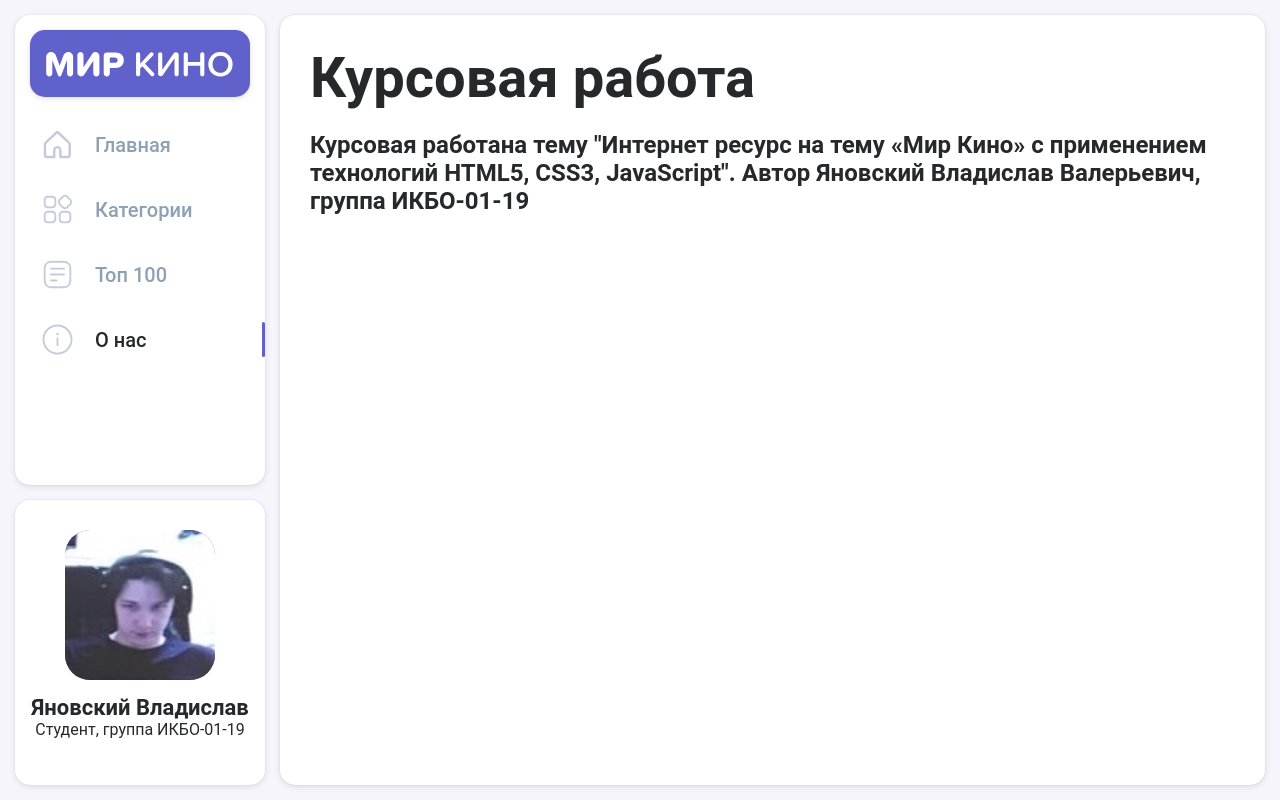
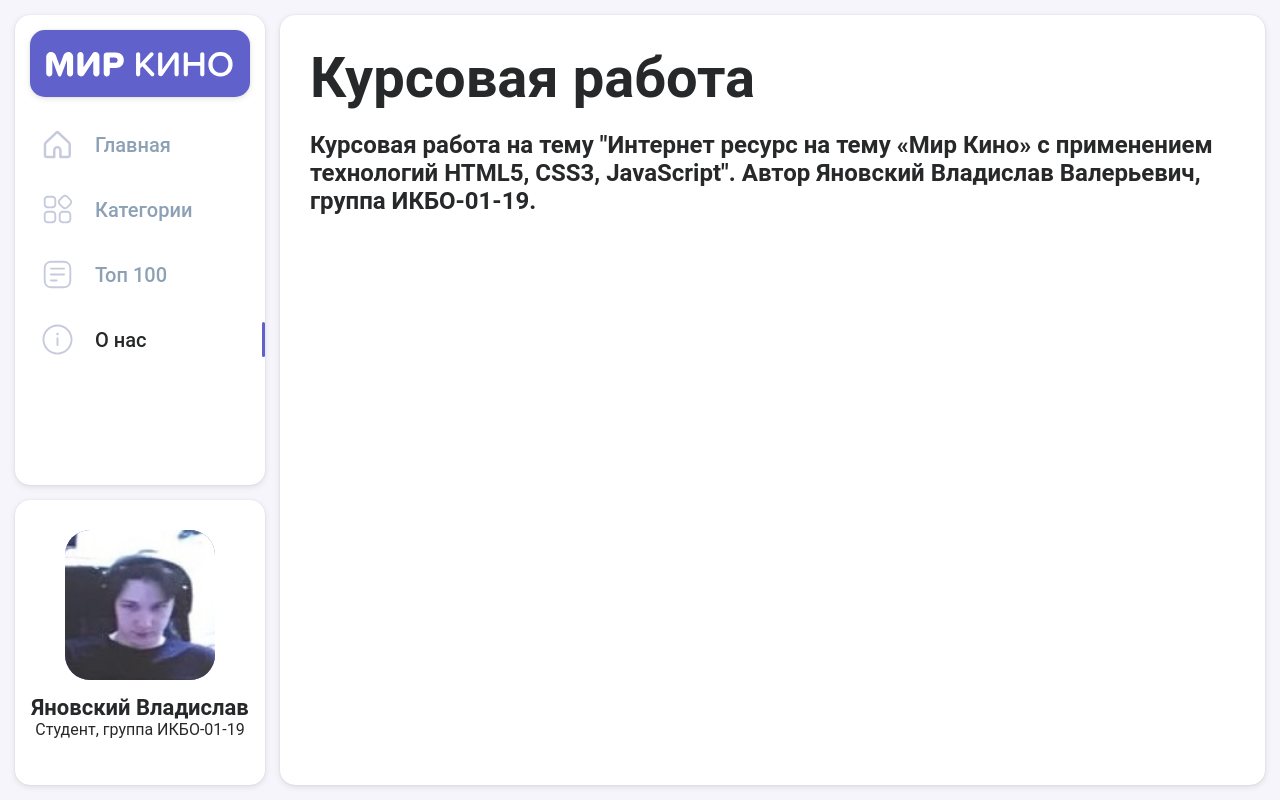
Before and after one commit to tevkr/world-of-cinema, a plain HTML site: page about.html in a window 1280 px wide. Drawn offline with Linux system fonts and the light colour scheme; a web font is replaced by a local one.

Commit message:
about.html update

```diff
--- a/about.html
+++ b/about.html
@@ -87,7 +87,7 @@
 	</div>
 	<div class="wrap">
 		<h1 class="title">Курсовая работа</h1>
-		<h2>Курсовая работана тему "Интернет ресурс на тему «Мир Кино» с применением технологий HTML5, CSS3, JavaScript". Автор Яновский Владислав Валерьевич, группа ИКБО-01-19 </h2>
+		<h2>Курсовая работа на тему "Интернет ресурс на тему «Мир Кино» с применением технологий HTML5, CSS3, JavaScript". Автор Яновский Владислав Валерьевич, группа ИКБО-01-19.</h2>
 	</div>
 	<script type="text/javascript" src="assets/js/main.js"></script>
 </body>
```
